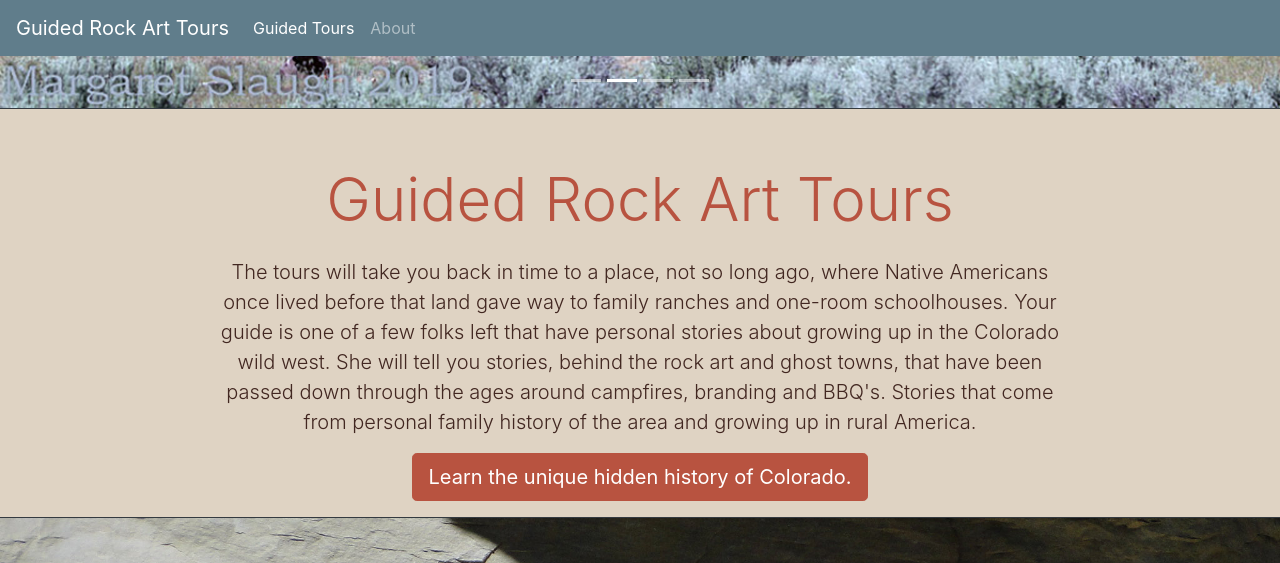
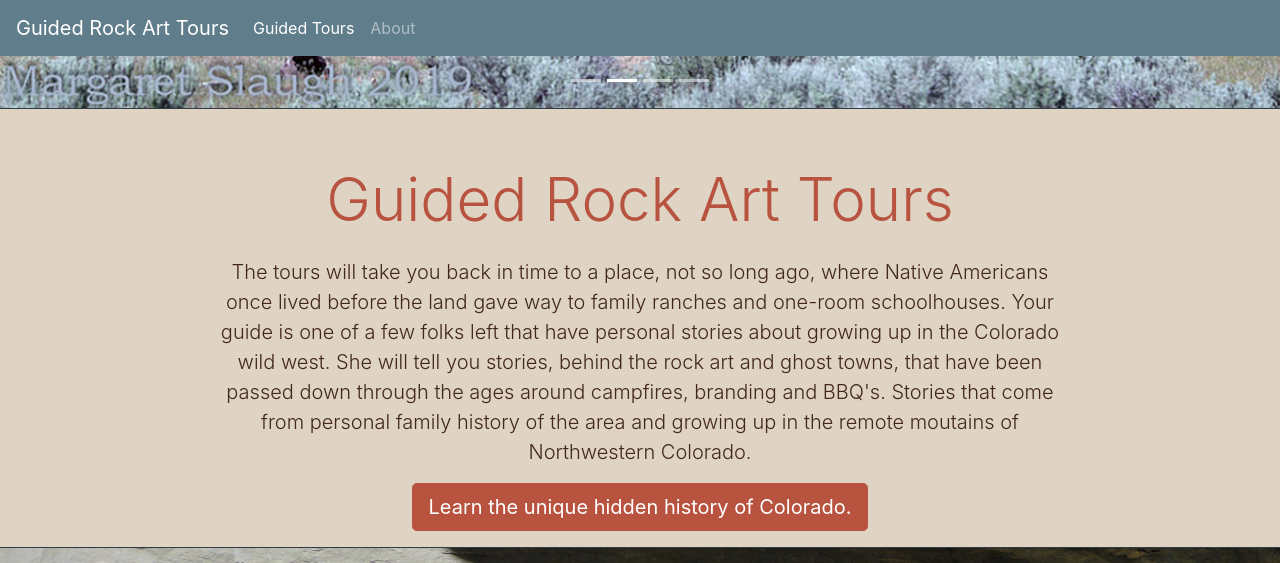
Before and after one commit to Clients/CPDTRockArtTours, a Jekyll site: the page built from index.html, in a window 1280 px wide and 900 px high, scrolled down 504 px, cut to the strip 0-563 px from the top of the window. Built offline with Jekyll 4.4.1, drawn with Linux system fonts in a browser that asks for light colours; nearby versions of some CDN libraries.

Commit message:
Update index.html

```diff
--- a/index.html
+++ b/index.html
@@ -14,9 +14,9 @@ layout: default
         <h1 class="display-3">{{site.title}}</h1>
 
         <p class="lead">The tours will take you back in time to a place, not so long ago, where Native Americans once lived before
-        that land gave way to family ranches and one-room schoolhouses. Your guide is one of a few folks left that have personal stories about growing up in the Colorado wild west. She will tell
+        the land gave way to family ranches and one-room schoolhouses. Your guide is one of a few folks left that have personal stories about growing up in the Colorado wild west. She will tell
         you stories, behind the rock art and ghost towns, that have been passed down through the ages around campfires, branding and
-        BBQ's. Stories that come from personal family history of the area and growing up in rural America.</p>
+        BBQ's. Stories that come from personal family history of the area and growing up in the remote moutains of Northwestern Colorado.</p>
 
         <p><a href="{{site.baseurl}}/guided-tours" title="Take a guied tour" class="btn btn-lg btn-danger">Learn the unique hidden history of Colorado.</a></p>
       </div>
```
